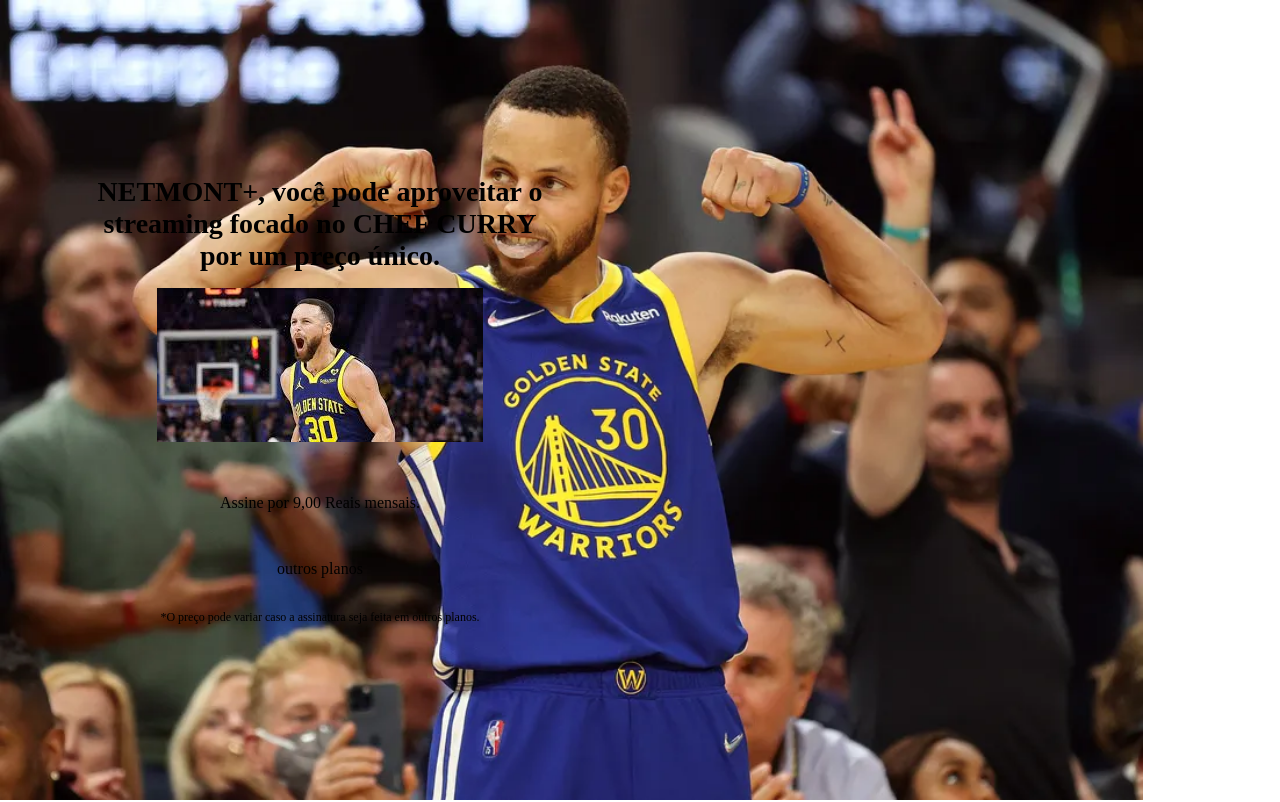
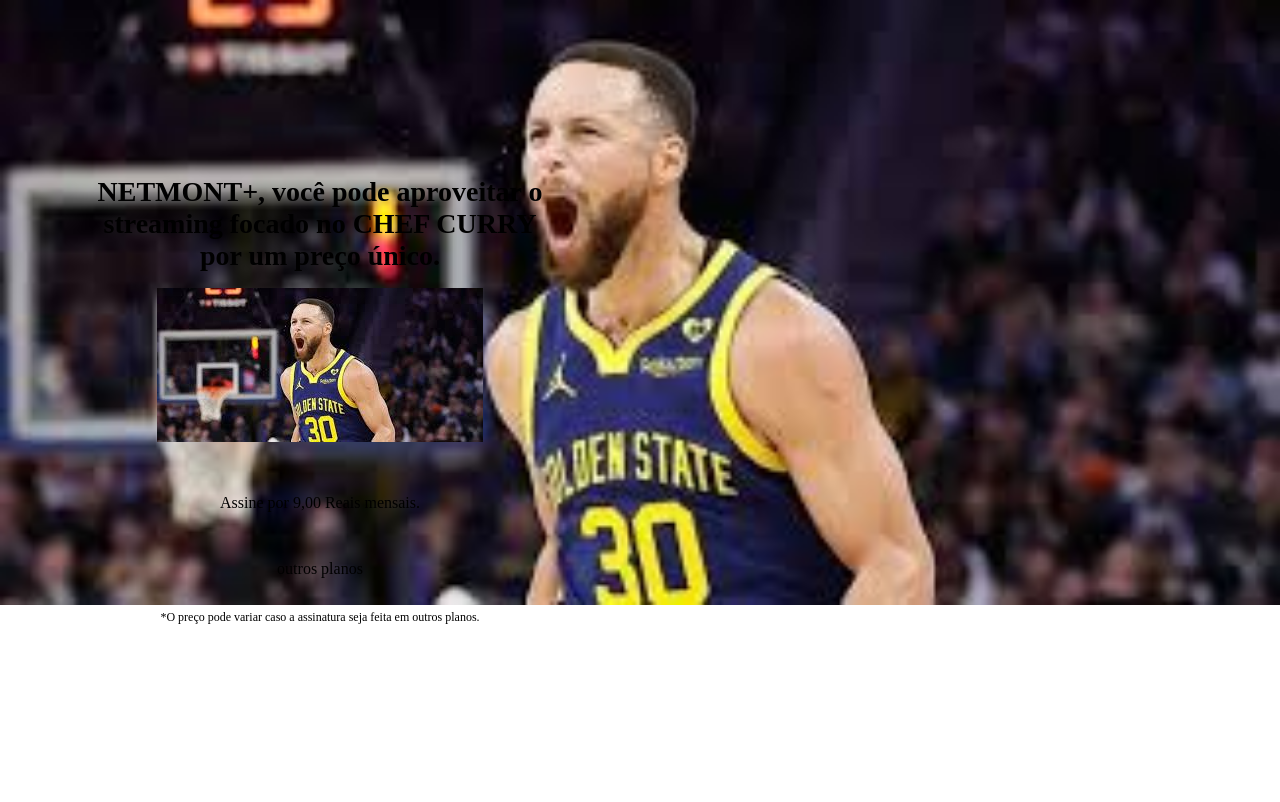
Before and after one commit to jorgepontio/curso-3-, a plain HTML site: page index.html in a window 1280 px wide. Shown: the top 802 px of the page. Drawn offline with Linux system fonts and the light colour scheme.

Commit message:
Update styles.css

```diff
--- a/styles.css
+++ b/styles.css
@@ -21,7 +21,7 @@
 }
 
 .principal {
-    background-image: url("gettyimages-1397138444.webp");
+    background-image: url("images.jpg");
     background-repeat: no-repeat;
     background-size: contain;
     align-items: center;
```
